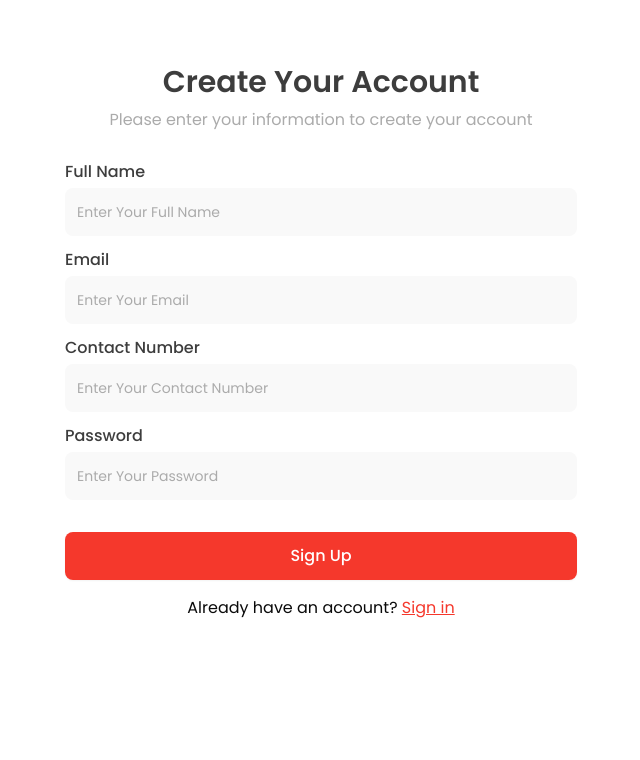
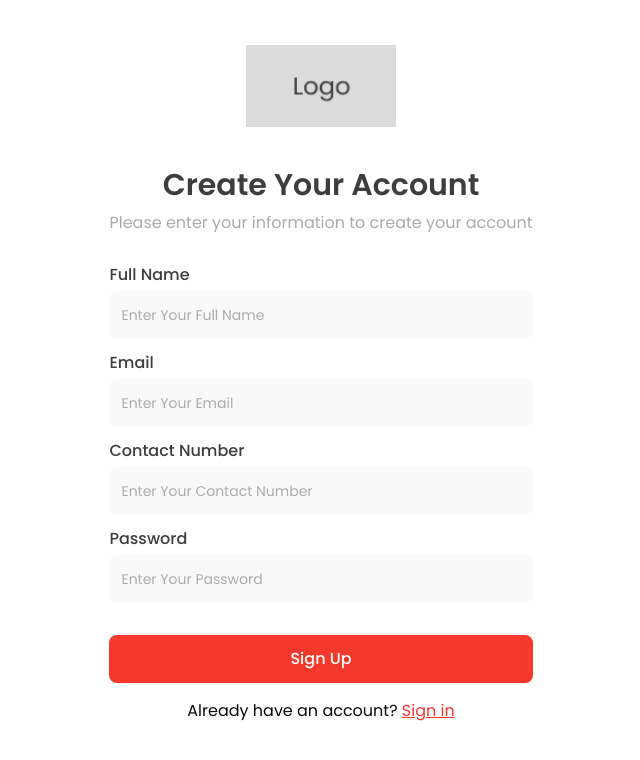
Before and after one commit to Rahad-Ullah/tax-software, a Next.js app: page /sign-up in a window 1280 px wide. Shown: the top 760 px of the page, without its empty margins (319-959 px from the left). Built offline with nearby package versions, Linux system fonts and the light colour scheme.

Commit message:
Added logo to all auth pages

```diff
--- a/src/app/(auth)/forgot-password/page.tsx
+++ b/src/app/(auth)/forgot-password/page.tsx
@@ -1,11 +1,20 @@
 import { Button } from "@/components/ui/button";
 import { Input } from "@/components/ui/input";
 import { Label } from "@/components/ui/label";
+import Image from "next/image";
 
 const ForgotPasswordPage = () => {
   return (
+    <div className="flex flex-col justify-center h-screen">
       <div className="py-16 px-8 max-w-xl mx-auto">
         <section className="flex flex-col items-center text-center gap-2">
+          <Image
+            src="/logo.png"
+            alt="logo"
+            width={150}
+            height={150}
+            className="mb-8"
+          />
           <h1 className="text-3xl font-semibold text-muted">
             Change or reset your password
           </h1>
@@ -21,6 +30,7 @@ const ForgotPasswordPage = () => {
           <Button className="mt-4">Send a code</Button>
         </section>
       </div>
+    </div>
   );
 };
 
--- a/src/app/(auth)/login/page.tsx
+++ b/src/app/(auth)/login/page.tsx
@@ -1,12 +1,15 @@
 import { Button } from "@/components/ui/button";
 import { Input } from "@/components/ui/input";
 import { Label } from "@/components/ui/label";
+import Image from "next/image";
 import Link from "next/link";
 
 const LoginPage = () => {
   return (
+    <div className="flex flex-col justify-center h-screen">
       <div className="py-16 px-8 max-w-xl mx-auto">
         <section className="flex flex-col items-center text-center gap-2">
+          <Image src="/logo.png" alt="logo" width={150} height={150} className="mb-8" />
           <h1 className="text-3xl font-semibold text-muted">
             Login Your Account
           </h1>
@@ -38,6 +41,7 @@ const LoginPage = () => {
           </p>
         </section>
       </div>
+    </div>
   );
 };
 
--- a/src/app/(auth)/reset-password/page.tsx
+++ b/src/app/(auth)/reset-password/page.tsx
@@ -1,12 +1,20 @@
 import { Button } from "@/components/ui/button";
 import { Input } from "@/components/ui/input";
 import { Label } from "@/components/ui/label";
+import Image from "next/image";
 
 const ResetPasswordPage = () => {
   return (
     <div className="flex flex-col justify-center h-screen">
       <div className="py-16 px-8 max-w-xl mx-auto">
         <section className="flex flex-col items-center text-center gap-2">
+          <Image
+            src="/logo.png"
+            alt="logo"
+            width={150}
+            height={150}
+            className="mb-8"
+          />
           <h1 className="text-3xl font-semibold text-muted">
             Set a New Password
           </h1>
--- a/src/app/(auth)/sign-up/page.tsx
+++ b/src/app/(auth)/sign-up/page.tsx
@@ -1,12 +1,21 @@
 import { Button } from "@/components/ui/button";
 import { Input } from "@/components/ui/input";
 import { Label } from "@/components/ui/label";
+import Image from "next/image";
 import Link from "next/link";
 
 const SignUpPage = () => {
   return (
+    <div className="flex flex-col justify-center h-screen">
       <div className="py-16 px-8 max-w-xl mx-auto">
         <section className="flex flex-col items-center text-center gap-2">
+          <Image
+            src="/logo.png"
+            alt="logo"
+            width={150}
+            height={150}
+            className="mb-8"
+          />
           <h1 className="text-3xl font-semibold text-muted">
             Create Your Account
           </h1>
@@ -40,6 +49,7 @@ const SignUpPage = () => {
           </p>
         </section>
       </div>
+    </div>
   );
 };
 
--- a/src/app/(auth)/verify-otp/page.tsx
+++ b/src/app/(auth)/verify-otp/page.tsx
@@ -4,6 +4,7 @@ import {
   InputOTPGroup,
   InputOTPSlot,
 } from "@/components/ui/input-otp";
+import Image from "next/image";
 import Link from "next/link";
 
 const VerifyOtpPage = () => {
@@ -11,6 +12,7 @@ const VerifyOtpPage = () => {
     <div className="flex flex-col justify-center h-screen">
       <div className="py-16 px-8 max-w-xl mx-auto">
         <section className="flex flex-col items-center text-center gap-2">
+          <Image src="/logo.png" alt="logo" width={150} height={150} className="mb-8" />
           <h1 className="text-3xl font-semibold text-muted">
             Check Your Email
           </h1>
```
Lines whose indentation alone changed are shown as unchanged.
